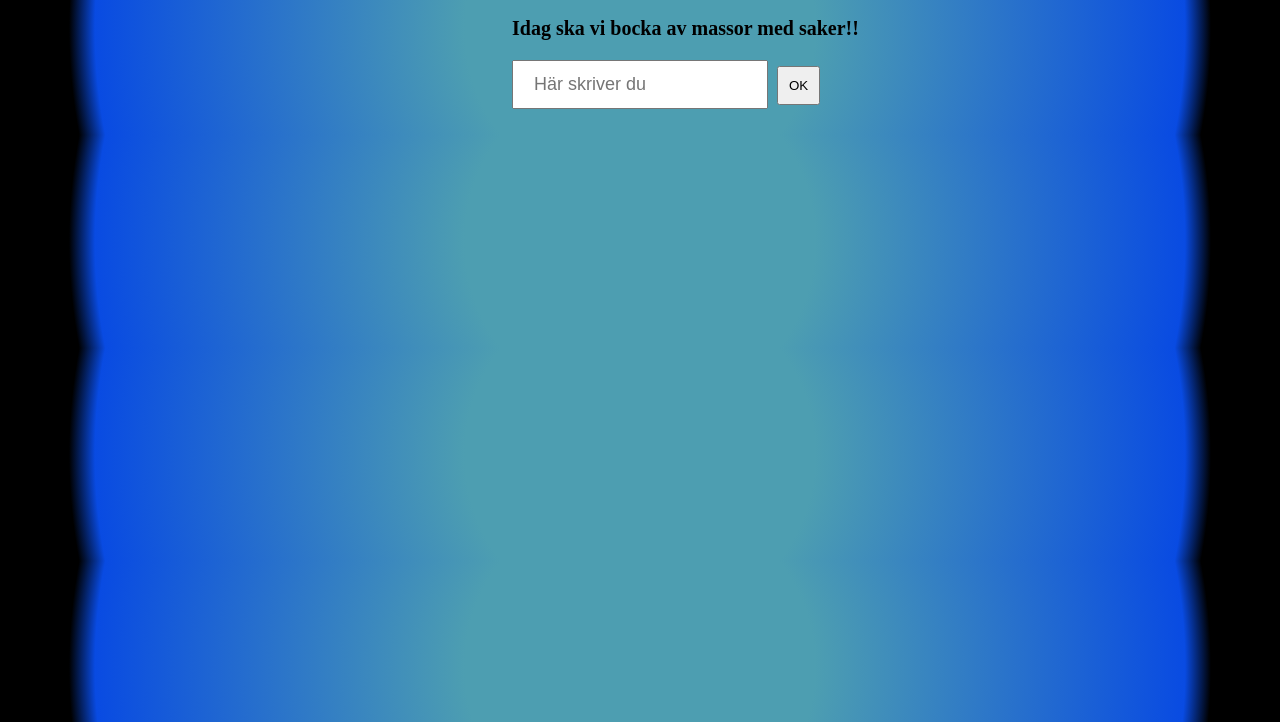
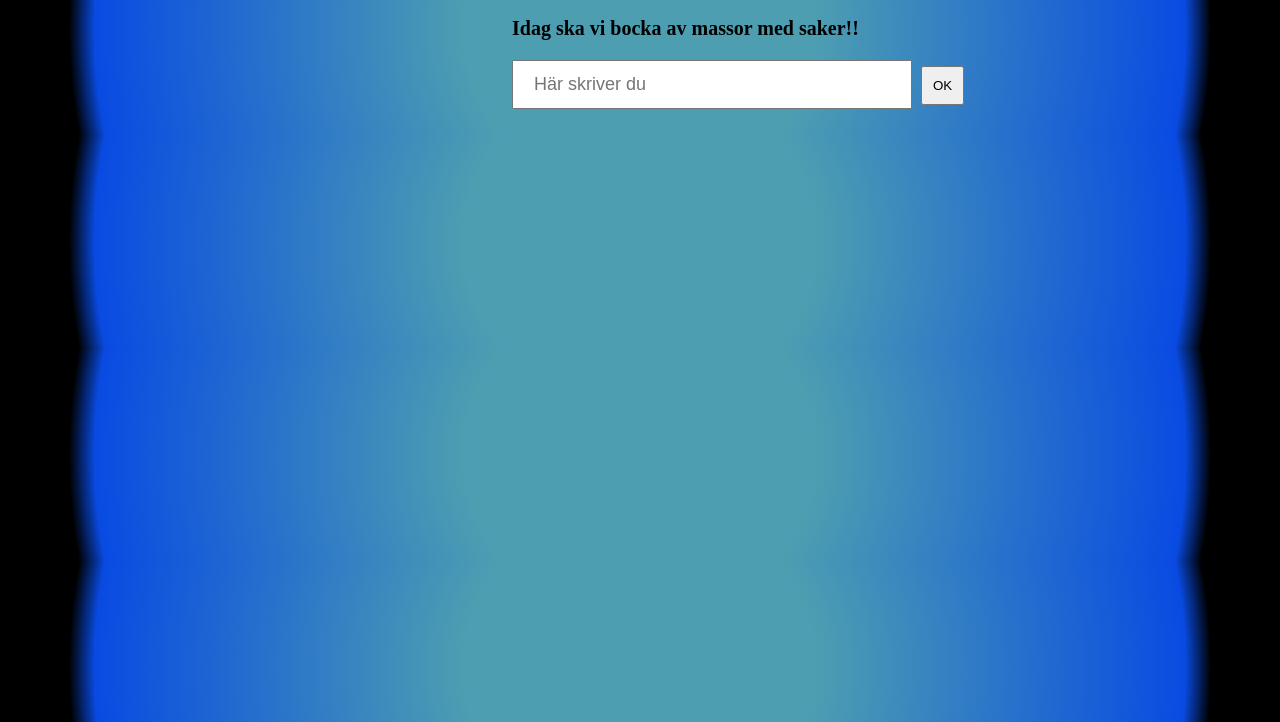
Before and after one commit to TheAzne/uppgift4todo, a plain HTML site: page index.html in a window 1280 px wide. Shown: the part 78-800 px from the top of the page. Drawn offline with Linux system fonts and the light colour scheme.

Commit message:
Update style.css

```diff
--- a/style.css
+++ b/style.css
@@ -69,7 +69,7 @@ button {
 
 input {
   margin-left: 40%;
-  width: 20%;
+  width: 400px;
   padding: 12px 20px;
 
 
```
